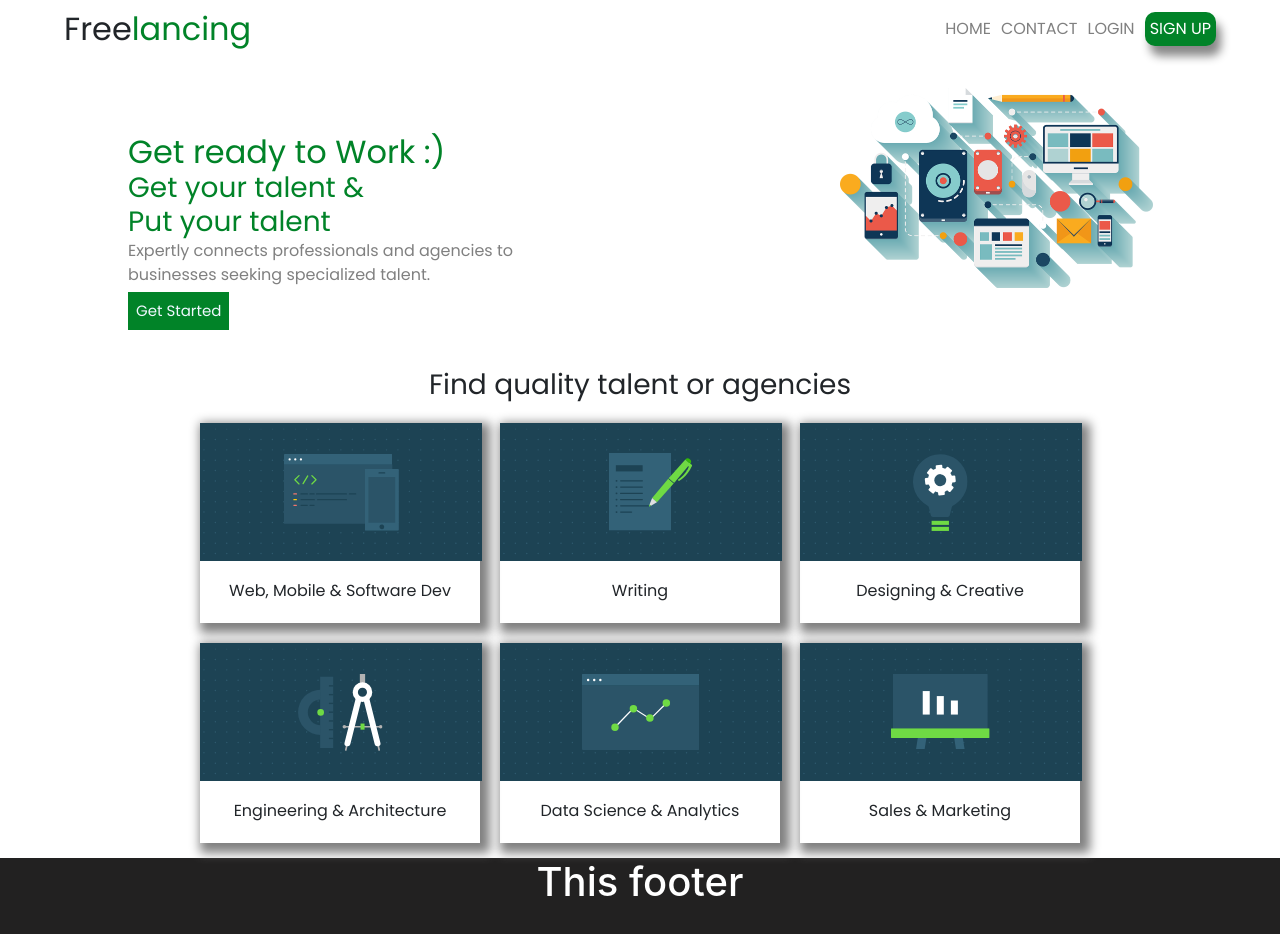
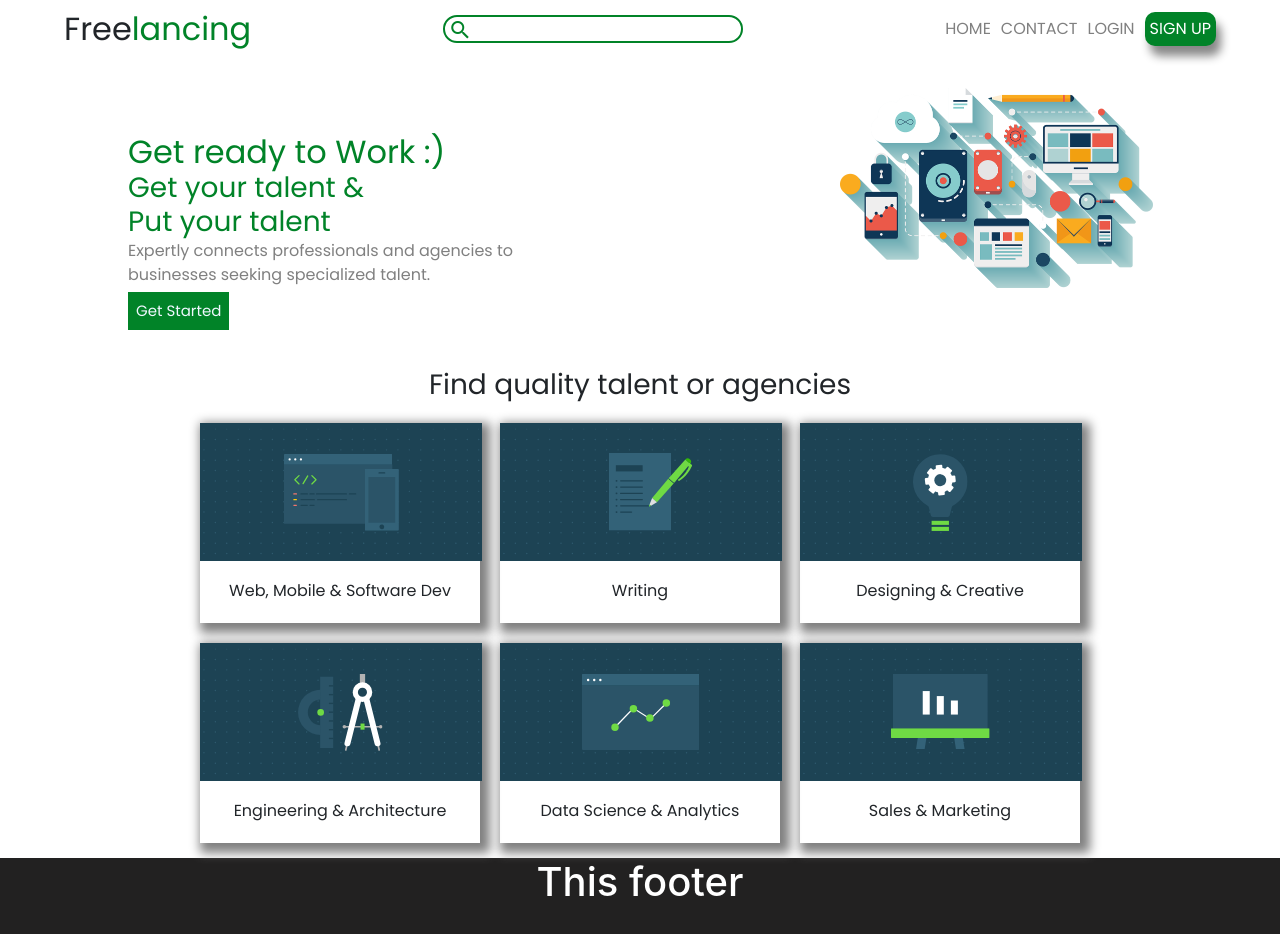
Before and after one commit to sumantv26/Freelancing, an Angular app in the folder FrontEnd/: page / in a window 1280 px wide. Shown: the top 934 px of the page. Built offline with nearby package versions, Linux system fonts and the light colour scheme.

Commit message:
home page edit

```diff
--- a/FrontEnd/src/app/mainpage-header/mainpage-header.component.css
+++ b/FrontEnd/src/app/mainpage-header/mainpage-header.component.css
@@ -108,7 +108,24 @@ button:hover{
 
 }
 
+/* search bar */
+.search-input{
 
+    position: relative;
+}
+.search-icon{
+    position: absolute;
+    top: 10%;
+    left: 5px;
+    color:#018328;
+}
+.search-input input{
+    padding-left: 25px;
+    border-radius: 50px;
+    border: 2px solid #018328;
+    outline: none;
+    width: 300px;
+}
 
 /*
 .left-nav{
--- a/FrontEnd/src/app/mainpage-header/mainpage-header.component.html
+++ b/FrontEnd/src/app/mainpage-header/mainpage-header.component.html
@@ -7,6 +7,13 @@
         </div>
     </div>
 
+    <div class="search-input">
+            <input type="text">
+       <div class="search-icon">
+        <i class="material-icons">search</i>
+       </div>
+
+    </div>
 
     <div class="right-nav">
         <div  class="toggle-button" (click)="toggle()">
--- a/FrontEnd/src/index.html
+++ b/FrontEnd/src/index.html
@@ -4,7 +4,9 @@
   <meta charset="utf-8">
   <title>Freelancing</title>
   <base href="/">
-
+<!-- icon cdn -->
+<link href="https://fonts.googleapis.com/icon?family=Material+Icons"
+rel="stylesheet">
   <!-- bootstrap cdn links -->
 
   <link rel="stylesheet" href="https://maxcdn.bootstrapcdn.com/bootstrap/4.5.0/css/bootstrap.min.css">
```
